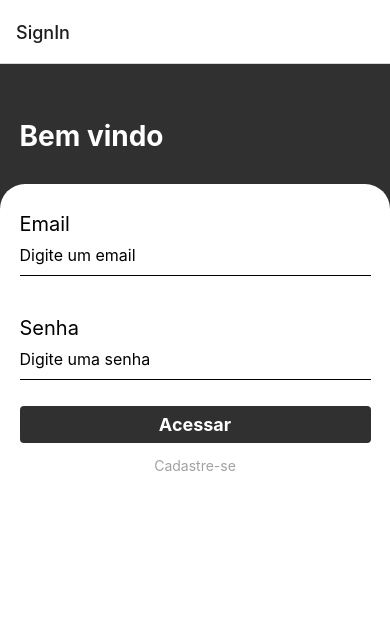
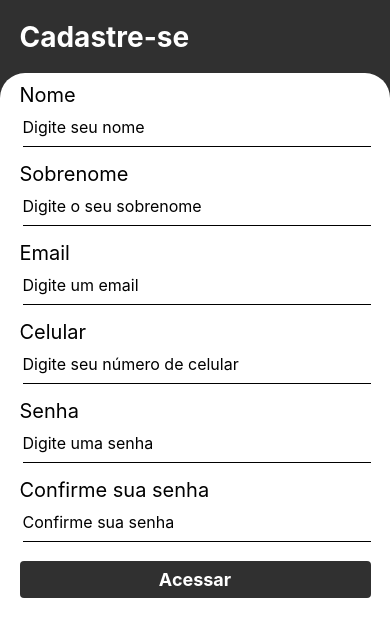
Before and after one commit to victorbuquera/Barbearia-React-Native, a React Native app: screen /Register in a window 390 px wide. Shown: the top 636 px of the page. Built offline with nearby package versions, Linux system fonts and the light colour scheme.

Commit message:
prettier

```diff
--- a/src/pages/Register/index.js
+++ b/src/pages/Register/index.js
@@ -1,17 +1,133 @@
-import React from "react";
-import {View, Text, TouchableOpacity} from 'react-native';
+import React from 'react';
+import {useState} from 'react';
+import {
+  View,
+  Text,
+  TextInput,
+  TouchableOpacity,
+  StyleSheet,
+} from 'react-native';
 
-import * as Animatable from 'react-native-animatable'
+import * as Animatable from 'react-native-animatable';
 
+export default function RegisterScreen() {
+  const [firstName, setFirtsName] = useState(null);
+  const [lastName, setLastName] = useState(null);
+  const [email, setEmail] = useState(null);
+  const [password, setPassword] = useState(null);
+  const [passwordConfirmation, setPasswordConfirmation] = useState(null);
 
-export default function RegisterScreen(){
-    return (
-        <View>
+  return (
+    <View style={styles.container}>
+      <Animatable.View style={styles.containerHeader}>
+        <Text style={styles.message}>Cadastre-se</Text>
+      </Animatable.View>
 
-           <Animatable.View style={styles.containerHeader}>
-                <Text style={styles.message}>Cadastre-se</Text>
-            </Animatable.View>
+      <Animatable.View animation="fadeInUp" style={styles.containerForm}>
+        <Text style={styles.title}>Nome</Text>
+        <TextInput
+          placeholder="Digite seu nome"
+          style={styles.input}
+          value={firstName}
+        />
 
-        </View>
-    )
+        <Text style={styles.title}>Sobrenome</Text>
+        <TextInput
+          placeholder="Digite o seu sobrenome"
+          value={lastName}
+          style={styles.input}
+        />
+
+        <Text style={styles.title}>Email</Text>
+        <TextInput
+          placeholder="Digite um email"
+          style={styles.input}
+          value={email}
+        />
+
+        <Text style={styles.title}>Celular</Text>
+        <TextInput
+          placeholder="Digite seu número de celular"
+          style={styles.input}
+          value={email}
+        />
+
+        <Text style={styles.title}>Senha</Text>
+        <TextInput
+          placeholder="Digite uma senha"
+          style={styles.input}
+          value={password}
+        />
+
+        <Text style={styles.title}>Confirme sua senha</Text>
+        <TextInput
+          placeholder="Confirme sua senha"
+          style={styles.input}
+          value={passwordConfirmation}
+        />
+
+        <TouchableOpacity style={styles.button}>
+          <Text style={styles.buttonText}>Acessar</Text>
+        </TouchableOpacity>
+      </Animatable.View>
+    </View>
+  );
 }
+
+const styles = StyleSheet.create({
+  container: {
+    flex: 1,
+    backgroundColor: '#303030',
+  },
+  containerHeader: {
+    marginTop: '5%',
+    marginBottom: '5%',
+    paddingStart: '5%',
+  },
+  message: {
+    fontSize: 28,
+    fontWeight: 'bold',
+    color: '#fff',
+  },
+  containerForm: {
+    backgroundColor: '#fff',
+    flex: 1,
+    borderTopLeftRadius: 25,
+    borderTopRightRadius: 25,
+    paddingStart: '5%',
+    paddingEnd: '5%',
+  },
+  title: {
+    fontSize: 20,
+    marginTop: 10,
+    marginLeft: 0,
+  },
+  input: {
+    borderBottomWidth: 1,
+    height: 40,
+    marginBottom: 5,
+    fontSize: 16,
+    marginLeft: 3,
+  },
+  button: {
+    backgroundColor: '#303030',
+    width: '100%',
+    borderRadius: 4,
+    paddingVertical: 8,
+    marginTop: 14,
+    justifyContent: 'center',
+    alignItems: 'center',
+  },
+  buttonText: {
+    color: '#FFF',
+    fontSize: 18,
+    fontWeight: 'bold',
+  },
+  buttonRegister: {
+    marginTop: 14,
+    alignSelf: 'center',
+  },
+  registerText: {
+    color: '#a1a1a1',
+  },
+});
--- a/src/pages/SignIn/index.js
+++ b/src/pages/SignIn/index.js
@@ -1,9 +1,16 @@
-import React from 'react';
-import {View, Text, StyleSheet, TextInput, TouchableOpacity} from 'react-native';
-
-import * as Animatable from 'react-native-animatable'
+import React, {useState} from 'react';
+import {
+  View,
+  Text,
+  StyleSheet,
+  TextInput,
+  TouchableOpacity,
+} from 'react-native';
+import {useNavigation} from '@react-navigation/native';
+import * as Animatable from 'react-native-animatable';
 
 export default function SignIn() {
+  const navigation = useNavigation();
   return (
     <View style={styles.container}>
       <Animatable.View style={styles.containerHeader}>
@@ -12,82 +19,75 @@ export default function SignIn() {
 
       <Animatable.View animation="fadeInUp" style={styles.containerForm}>
         <Text style={styles.title}>Email</Text>
-                <TextInput
-                    placeholder="Digite um email"
-                    style={styles.input}
-                />
+        <TextInput placeholder="Digite um email" style={styles.input} />
         <Text style={styles.title}>Senha</Text>
-            <TextInput
-                placeholder="Digite uma senha"
-                style={styles.input}
-            />
+        <TextInput placeholder="Digite uma senha" style={styles.input} />
         <TouchableOpacity style={styles.button}>
           <Text style={styles.buttonText}>Acessar</Text>
         </TouchableOpacity>
 
-                <TouchableOpacity style={styles.buttonRegister}>
+        <TouchableOpacity
+          style={styles.buttonRegister}
+          onPress={() => navigation.navigate('Register')}>
           <Text style={styles.registerText}>Cadastre-se</Text>
         </TouchableOpacity>
       </Animatable.View>
-
     </View>
   );
 }
 
 const styles = StyleSheet.create({
-    container:{
+  container: {
     flex: 1,
     backgroundColor: '#303030',
   },
-    containerHeader:{
+  containerHeader: {
     marginTop: '14%',
     marginBottom: '8%',
-        paddingStart: '5%'
+    paddingStart: '5%',
   },
-    message:{
+  message: {
     fontSize: 28,
     fontWeight: 'bold',
-        color: '#fff'
+    color: '#fff',
   },
-    containerForm:{
-        backgroundColor:"#fff",
+  containerForm: {
+    backgroundColor: '#fff',
     flex: 1,
-        borderTopLeftRadius:25,
+    borderTopLeftRadius: 25,
     borderTopRightRadius: 25,
     paddingStart: '5%',
-        paddingEnd: '5%'
+    paddingEnd: '5%',
   },
-    title:{
-        fontSize:20,
-        marginTop:28
+  title: {
+    fontSize: 20,
+    marginTop: 28,
   },
-    input:{
-        borderBottomWidth:1,
+  input: {
+    borderBottomWidth: 1,
     height: 40,
-        marginBottom:12,
-        fontSize:16
+    marginBottom: 12,
+    fontSize: 16,
   },
-    button:{
-        backgroundColor:'#303030',
+  button: {
+    backgroundColor: '#303030',
     width: '100%',
     borderRadius: 4,
     paddingVertical: 8,
     marginTop: 14,
-        justifyContent:'center',
-        alignItems:'center',
-
+    justifyContent: 'center',
+    alignItems: 'center',
   },
-    buttonText:{
+  buttonText: {
     color: '#FFF',
     fontSize: 18,
-        fontWeight: 'bold'
+    fontWeight: 'bold',
   },
-    buttonRegister:{
-        marginTop:14,
-        alignSelf: 'center'
+  buttonRegister: {
+    marginTop: 14,
+    alignSelf: 'center',
   },
-    registerText:{
-        color: '#a1a1a1'
-    }
-
-})
+  registerText: {
+    color: '#a1a1a1',
+  },
+});
--- a/src/pages/Welcome/index.js
+++ b/src/pages/Welcome/index.js
@@ -1,15 +1,9 @@
 import React from 'react';
-import {
-  View,
-  Text,
-  StyleSheet,
-  Image,
-  TouchableOpacity
-} from 'react-native';
+import {View, Text, StyleSheet, Image, TouchableOpacity} from 'react-native';
 
-import * as Animatable from 'react-native-animatable'
+import * as Animatable from 'react-native-animatable';
 
-import {useNavigation} from '@react-navigation/native'
+import {useNavigation} from '@react-navigation/native';
 
 export default function Welcome() {
   const navigation = useNavigation();
@@ -24,17 +18,20 @@ export default function Welcome() {
           resizeMode="contain"
         />
       </View>
-      <Animatable.View delay={600} animation="fadeInUp" style={styles.containerForm}>
-        <Text style={styles.title}>Agende atendimentos e aproveite descontos exclusivos no App!</Text>
+      <Animatable.View
+        delay={600}
+        animation="fadeInUp"
+        style={styles.containerForm}>
+        <Text style={styles.title}>
+          Agende atendimentos e aproveite descontos exclusivos no App!
+        </Text>
         <Text style={styles.text}>Faça o login para começar</Text>
 
         <TouchableOpacity
           style={styles.button}
-        onPress={ () => navigation.navigate('SignIn')}
-        >
+          onPress={() => navigation.navigate('SignIn')}>
           <Text style={styles.buttonText}>Acessar</Text>
         </TouchableOpacity>
-
       </Animatable.View>
     </View>
   );
@@ -42,37 +39,35 @@ export default function Welcome() {
 
 const styles = StyleSheet.create({
   container: {
-    flex:1,
-    backgroundColor: '#303030'
+    flex: 1,
+    backgroundColor: '#303030',
   },
   containerLogo: {
-    flex:2,
+    flex: 2,
     backgroundColor: '#303030',
     justifyContent: 'center',
-    alignItems: 'center'
+    alignItems: 'center',
   },
   containerForm: {
     flex: 1,
     backgroundColor: '#FFF',
     borderTopLeftRadius: 25,
-    borderTopLeftRadius: 25,
     paddingStart: '5%',
-    paddingEnd: '5%'
+    paddingEnd: '5%',
   },
-  title:{
+  title: {
     fontSize: 24,
     fontWeight: 'bold',
     marginTop: 28,
-    marginBottom: 12
+    marginBottom: 12,
   },
-  text:{
+  text: {
     color: '#a1a1a1',
-    justifyContent:'center',
-    alignItems:'center',
-    alignSelf: 'center'
-
+    justifyContent: 'center',
+    alignItems: 'center',
+    alignSelf: 'center',
   },
-  button:{
+  button: {
     position: 'absolute',
     backgroundColor: '#303030',
     borderRadius: 50,
@@ -80,12 +75,12 @@ const styles = StyleSheet.create({
     width: '60%',
     alignSelf: 'center',
     bottom: '15%',
-    alignItems : 'center',
-    justifyContent: 'center'
+    alignItems: 'center',
+    justifyContent: 'center',
   },
-  buttonText:{
+  buttonText: {
     fontSize: 18,
     color: '#fff',
-    fontWeight: 'bold'
-  }
-})
+    fontWeight: 'bold',
+  },
+});
--- a/src/routes/AuthStack.js
+++ b/src/routes/AuthStack.js
@@ -1,13 +1,20 @@
-import React from "react";
-import { createNativeStackNavigator } from "@react-navigation/native-stack";
-import SignIn from '../pages/SignIn'
+import React from 'react';
+import {createNativeStackNavigator} from '@react-navigation/native-stack';
+import SignIn from '../pages/SignIn';
+import RegisterScreen from '../pages/Register';
+import Welcome from '../pages/Welcome';
 
 const Stack = createNativeStackNavigator();
 
 export default function AuthStack() {
-    return (
-        <Stack.Navigator>
-            <Stack.Screen name="SignIn" component={SignIn}/>
-        </Stack.Navigator>
-    );
+  return (
+    <Stack.Navigator
+      screenOptions={{
+        headerShown: false,
+      }}>
+      <Stack.Screen name="Welcome" component={Welcome} />
+      <Stack.Screen name="SignIn" component={SignIn} />
+      <Stack.Screen name="Register" component={RegisterScreen} />
+    </Stack.Navigator>
+  );
 }
```
Also changed, not shown: App.js (+6 -8 lines), src/pages/Home/index.js (+9 -11 lines), src/routes/AppStack.js (+8 -8 lines), src/routes/Router.js (+10 -10 lines). Lines whose indentation alone changed are shown as unchanged.
